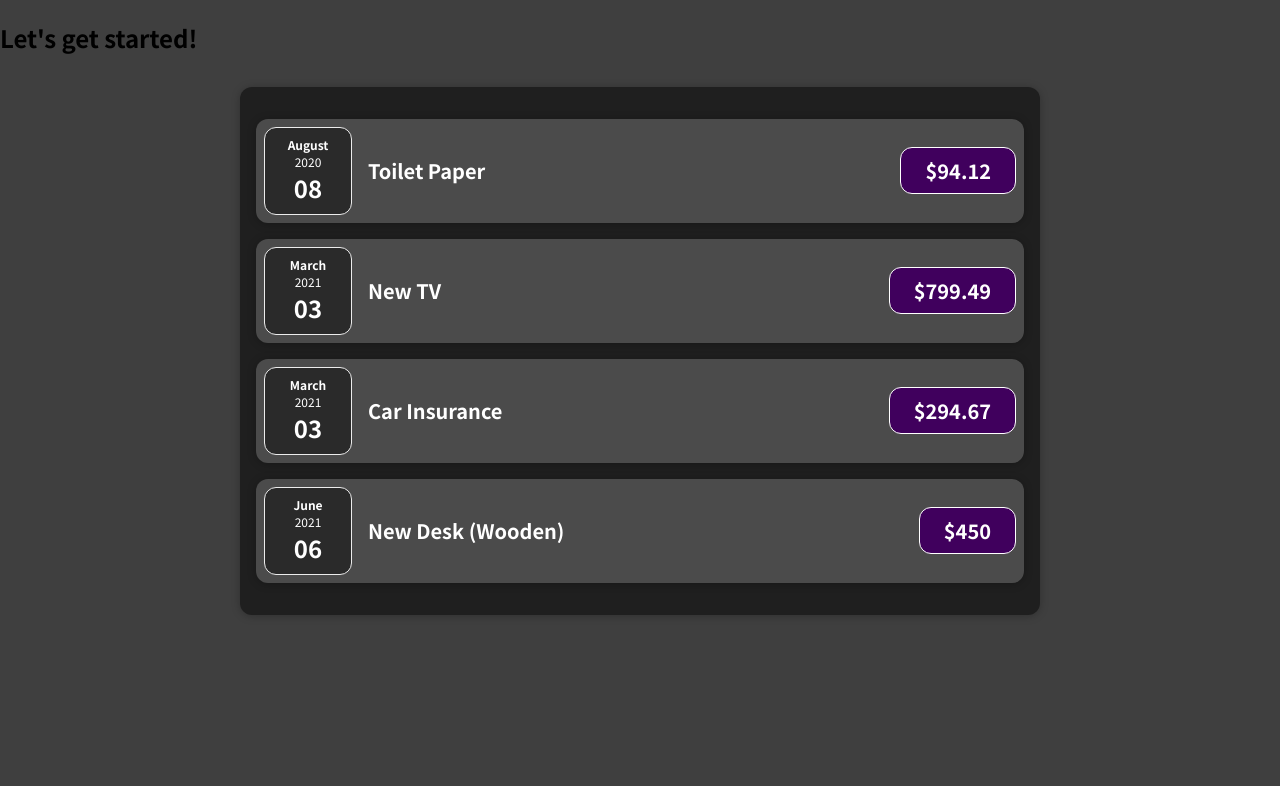
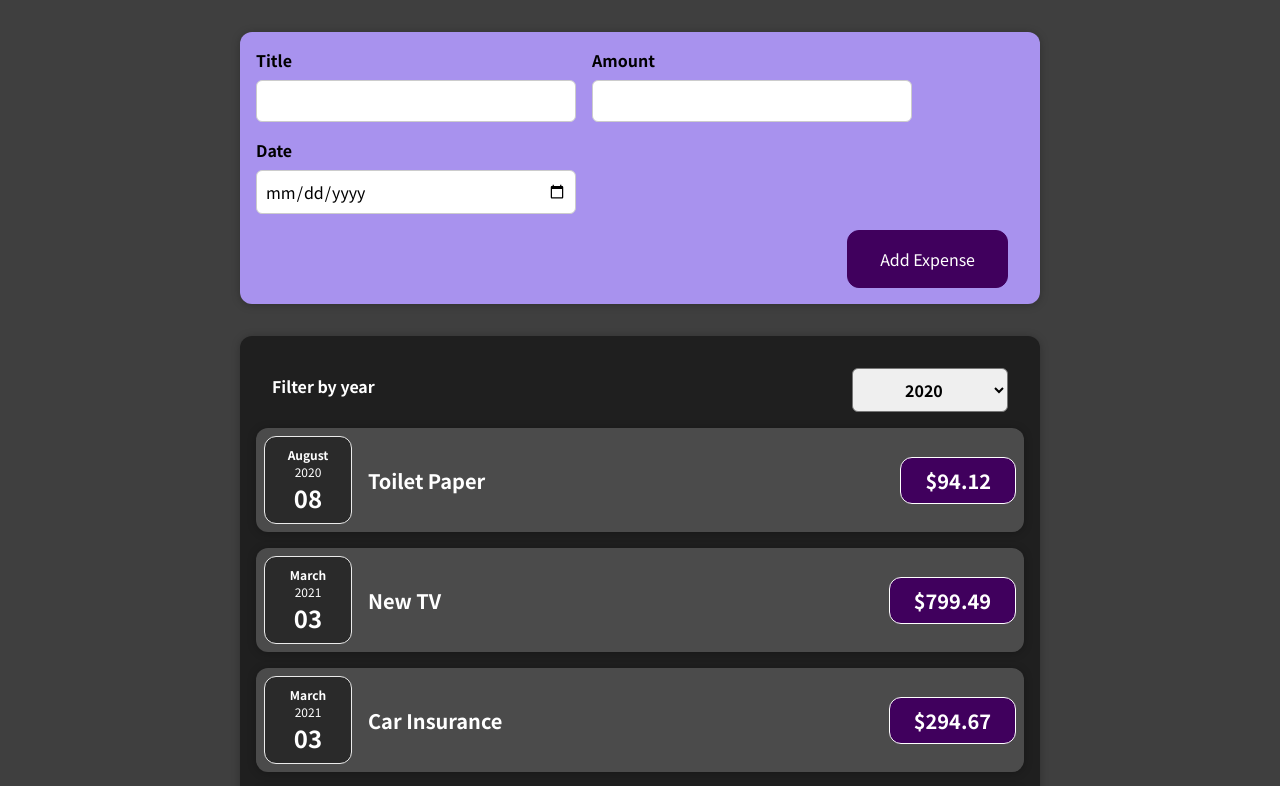
Before and after one commit to Syed-Ansar/React, a React (Create React App) app: page / in a window 1280 px wide. Shown: the top 786 px of the page. Built offline with nearby package versions, Linux system fonts and the light colour scheme.

Commit message:
Added Filter and learned useState

```diff
--- a/src/App.js
+++ b/src/App.js
@@ -1,4 +1,5 @@
 import Expenses from "./Components/Expenses/Expenses";
+import NewExpense from "./Components/NewExpense/NewExpense";
 
 function App() {
   const expenses = [
@@ -23,9 +24,14 @@
     },
   ];
 
+  const addExpense = (expense) => {
+    console.log("in App.js");
+    console.log(expense);
+  };
+
   return (
     <div>
-      <h2>Let's get started!</h2>
+      <NewExpense onAddExpense={addExpense} />
       <Expenses items={expenses} />
     </div>
   );
--- a/src/Components/Expenses/ExpenseDate.js
+++ b/src/Components/Expenses/ExpenseDate.js
@@ -1,3 +1,4 @@
+import React from "react";
 import "./ExpenseDate.css";
 
 function ExpenseDate(props) {
--- a/src/Components/Expenses/Expenses.js
+++ b/src/Components/Expenses/Expenses.js
@@ -1,32 +1,33 @@
+import React, { useState } from "react";
 import ExpenseItem from "./ExpenseItem";
+import ExpensesFilter from "./ExpensesFilter";
 import Card from "../UI/Card";
 import "./Expenses.css";
 
-function Expenses(props) {
+const Expenses = (props) => {
+  const [filterYear, setFilterYear] = useState("2020");
+  const filterChangeHandler = (selectedYear) => {
+    setFilterYear(() => {
+      return selectedYear;
+    });
+  };
+
   return (
     <Card className="expenses">
-      <ExpenseItem
-        title={props.items[0].title}
-        amount={props.items[0].amount}
-        date={props.items[0].date}
+      <ExpensesFilter
+        selected={filterYear}
+        onChangeFilter={filterChangeHandler}
       />
-      <ExpenseItem
-        title={props.items[1].title}
-        amount={props.items[1].amount}
-        date={props.items[1].date}
-      />
-      <ExpenseItem
-        title={props.items[2].title}
-        amount={props.items[2].amount}
-        date={props.items[2].date}
-      />
-      <ExpenseItem
-        title={props.items[3].title}
-        amount={props.items[3].amount}
-        date={props.items[3].date}
-      />
+      {props.items.map((expense) => (
+        <ExpenseItem
+          key={expense.id}
+          title={expense.title}
+          amount={expense.amount}
+          date={expense.date}
+        />
+      ))}
     </Card>
   );
-}
+};
 
 export default Expenses;
--- /dev/null
+++ b/src/Components/Expenses/ExpensesFilter.css
@@ -0,0 +1,24 @@
+.expenses-filter {
+  color: white;
+  padding: 0 1rem;
+}
+
+.expenses-filter__control {
+  display: flex;
+  width: 100%;
+  align-items: center;
+  justify-content: space-between;
+  margin: 1rem 0;
+}
+
+.expenses-filter label {
+  font-weight: bold;
+  margin-bottom: 0.5rem;
+}
+
+.expenses-filter select {
+  font: inherit;
+  padding: 0.5rem 3rem;
+  font-weight: bold;
+  border-radius: 6px;
+}
--- /dev/null
+++ b/src/Components/Expenses/ExpensesFilter.js
@@ -0,0 +1,25 @@
+import React from "react";
+
+import "./ExpensesFilter.css";
+
+const ExpensesFilter = (props) => {
+  const dropDownChangeHandler = (event) => {
+    props.onChangeFilter(event.target.value);
+  };
+
+  return (
+    <div className="expenses-filter">
+      <div className="expenses-filter__control">
+        <label>Filter by year</label>
+        <select value={props.selected} onChange={dropDownChangeHandler}>
+          <option value="2022">2022</option>
+          <option value="2021">2021</option>
+          <option value="2020">2020</option>
+          <option value="2019">2019</option>
+        </select>
+      </div>
+    </div>
+  );
+};
+
+export default ExpensesFilter;
--- /dev/null
+++ b/src/Components/NewExpense/ExpenseForm.css
@@ -0,0 +1,26 @@
+.new-expense__controls {
+  display: flex;
+  flex-wrap: wrap;
+  gap: 1rem;
+  margin-bottom: 1rem;
+  text-align: left;
+}
+
+.new-expense__control label {
+  font-weight: bold;
+  margin-bottom: 0.5rem;
+  display: block;
+}
+
+.new-expense__control input {
+  font: inherit;
+  padding: 0.5rem;
+  border-radius: 6px;
+  border: 1px solid #ccc;
+  width: 20rem;
+  max-width: 100%;
+}
+
+.new-expense__actions {
+  text-align: right;
+}
--- /dev/null
+++ b/src/Components/NewExpense/ExpenseForm.js
@@ -0,0 +1,72 @@
+import React, { useState } from "react";
+import "./ExpenseForm.css";
+
+const ExpenseForm = (props) => {
+  const [enteredTitle, setEnteredTitle] = useState("");
+  const [enteredAmount, setEnteredAmount] = useState("");
+  const [enteredDate, setEnteredDate] = useState("");
+
+  const titleChangeHandler = (event) => {
+    setEnteredTitle(event.target.value);
+  };
+  const amountChangeHandler = (event) => {
+    setEnteredAmount(event.target.value);
+  };
+  const dateChangeHandler = (event) => {
+    setEnteredDate(event.target.value);
+  };
+
+  const submitHandler = (event) => {
+    event.preventDefault();
+
+    const expenseData = {
+      title: enteredTitle,
+      amount: enteredAmount,
+      date: new Date(enteredDate),
+    };
+    props.onSaveExpenseData(expenseData);
+    setEnteredTitle("");
+    setEnteredAmount("");
+    setEnteredDate("");
+  };
+
+  return (
+    <form onSubmit={submitHandler}>
+      <div className="new-expense__controls">
+        <div className="new-expense__control">
+          <label>Title</label>
+          <input
+            type="text"
+            value={enteredTitle}
+            onChange={titleChangeHandler}
+          />
+        </div>
+        <div className="new-expense__control">
+          <label>Amount</label>
+          <input
+            type="number"
+            min="o.01"
+            step="0.01"
+            value={enteredAmount}
+            onChange={amountChangeHandler}
+          />
+        </div>
+        <div className="new-expense__control">
+          <label>Date</label>
+          <input
+            type="date"
+            min="2019-01-01"
+            max="2022-12-31"
+            value={enteredDate}
+            onChange={dateChangeHandler}
+          />
+        </div>
+      </div>
+      <div className="new-expense__actions">
+        <button type="submit"> Add Expense</button>
+      </div>
+    </form>
+  );
+};
+
+export default ExpenseForm;
--- /dev/null
+++ b/src/Components/NewExpense/NewExpense.css
@@ -0,0 +1,38 @@
+.new-expense {
+  background-color: #a892ee;
+  padding: 1rem;
+  margin: 2rem auto;
+  width: 50rem;
+  max-width: 95%;
+  border-radius: 12px;
+  text-align: center;
+  box-shadow: 0 1px 8px rgba(0, 0, 0, 0.25);
+}
+
+.new-expense button {
+  font: inherit;
+  cursor: pointer;
+  padding: 1rem 2rem;
+  border: 1px solid #40005d;
+  background-color: #40005d;
+  color: white;
+  border-radius: 12px;
+  margin-right: 1rem;
+}
+
+.new-expense button:hover,
+.new-expense button:active {
+  background-color: #510674;
+  border-color: #510674;
+}
+
+.new-expense button.alternative {
+  color: #220131;
+  border-color: transparent;
+  background-color: transparent;
+}
+
+.new-expense button.alternative:hover,
+.new-expense button.alternative:active {
+  background-color: #ddb3f8;
+}
--- /dev/null
+++ b/src/Components/NewExpense/NewExpense.js
@@ -0,0 +1,21 @@
+import React from "react";
+import "./NewExpense.css";
+import ExpenseForm from "./ExpenseForm";
+
+const NewExpense = (props) => {
+  const saveExpenseData = (enteredExpenseData) => {
+    const expenseData = {
+      ...enteredExpenseData,
+      id: Math.random().toString() * 100,
+    };
+    props.onAddExpense(expenseData);
+  };
+
+  return (
+    <div className="new-expense">
+      <ExpenseForm onSaveExpenseData={saveExpenseData} />
+    </div>
+  );
+};
+
+export default NewExpense;
--- a/src/Components/UI/Card.js
+++ b/src/Components/UI/Card.js
@@ -1,3 +1,4 @@
+import React from "react";
 import "./Card.css";
 
 function Card(props) {
```
Also changed, not shown: 1 other file (tests, documents, lock files or other folders).
